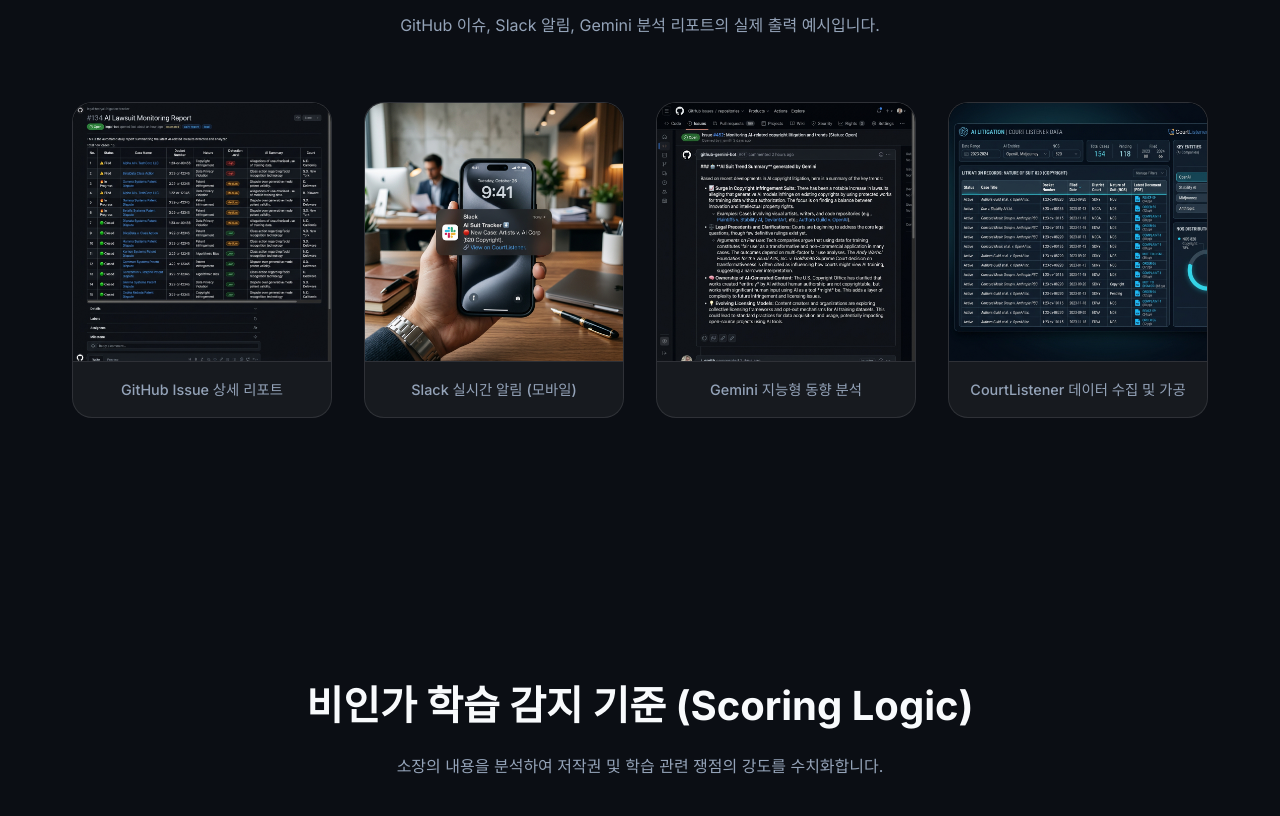
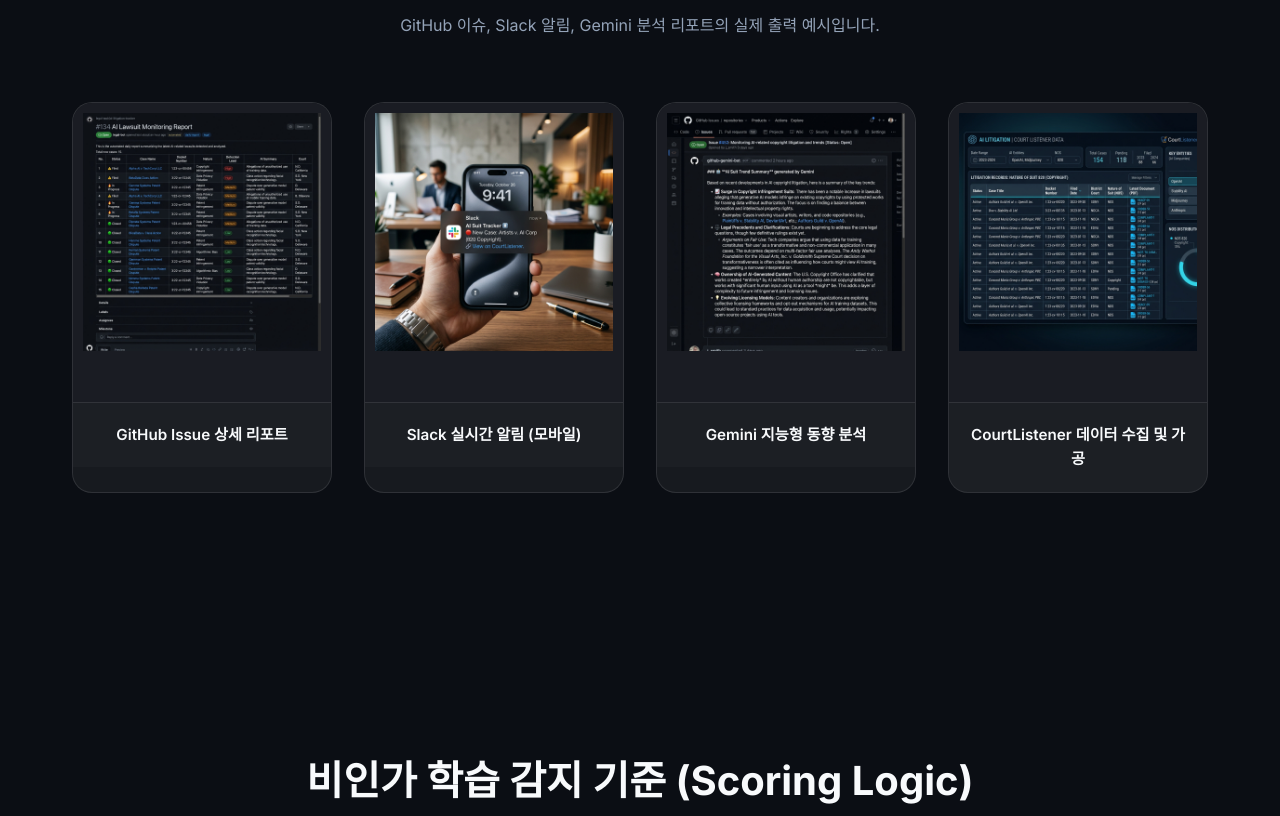
Before and after one commit to aigovsensing/ai-suit-tracker-v02, a plain HTML site: page docs/index.html in a window 1280 px wide. Shown: the part 2117-2933 px from the top of the page. Drawn offline with Linux system fonts and the light colour scheme.

Commit message:
docs: fix broken image paths and enhance App Preview design
Signed-off-by: Geunsik Lim <leemgs@gmail.com>

```diff
--- a/docs/css/style.css
+++ b/docs/css/style.css
@@ -223,29 +223,33 @@
 
 .gallery-img-wrapper {
     width: 100%;
-    aspect-ratio: 1 / 1;
+    height: 300px; /* Fixed height for consistency in grid */
     overflow: hidden;
-    background: #000;
+    background: #1a1c23;
+    position: relative;
+    border-bottom: 1px solid var(--border-color);
 }
 
 .gallery-img-wrapper img {
     width: 100%;
     height: 100%;
-    object-fit: cover;
+    object-fit: contain; /* Changed from cover to contain to show full screenshot */
+    object-position: top;
     transition: transform 0.5s ease;
+    padding: 10px; /* Space for the "contain" effect to look like a frame */
 }
 
 .gallery-item:hover img {
-    transform: scale(1.05);
+    transform: scale(1.02);
 }
 
 .gallery-caption {
-    padding: 1rem;
+    padding: 1.25rem;
     text-align: center;
-    font-size: 0.9rem;
-    font-weight: 500;
-    color: var(--text-secondary);
-    border-top: 1px solid var(--border-color);
+    font-size: 0.95rem;
+    font-weight: 600;
+    color: var(--text-primary);
+    background: rgba(255, 255, 255, 0.02);
 }
 
 /* Detection Levels */
@@ -369,6 +373,20 @@
     overflow-x: auto;
 }
 
+.setup-img-container {
+    margin: 2rem auto 4rem;
+    max-width: 900px;
+    border-radius: 16px;
+    overflow: hidden;
+    border: 1px solid var(--border-color);
+    box-shadow: 0 20px 40px rgba(0,0,0,0.4);
+}
+
+.setup-img {
+    width: 100%;
+    display: block;
+}
+
 /* Footer */
 footer {
     padding: 4rem 0;
--- a/docs/index.html
+++ b/docs/index.html
@@ -67,25 +67,25 @@
             <div class="gallery-grid">
                 <div class="gallery-item">
                     <div class="gallery-img-wrapper">
-                        <img src="../img/github_issue.png" alt="GitHub Issue Report">
+                        <img src="img/github_issue.png" alt="GitHub Issue Report">
                     </div>
                     <div class="gallery-caption">GitHub Issue 상세 리포트</div>
                 </div>
                 <div class="gallery-item">
                     <div class="gallery-img-wrapper">
-                        <img src="../img/slack_mobile.png" alt="Slack Mobile Notification">
+                        <img src="img/slack_mobile.png" alt="Slack Mobile Notification">
                     </div>
                     <div class="gallery-caption">Slack 실시간 알림 (모바일)</div>
                 </div>
                 <div class="gallery-item">
                     <div class="gallery-img-wrapper">
-                        <img src="../img/gemini_report.png" alt="Gemini Trend Summary">
+                        <img src="img/gemini_report.png" alt="Gemini Trend Summary">
                     </div>
                     <div class="gallery-caption">Gemini 지능형 동향 분석</div>
                 </div>
                 <div class="gallery-item">
                     <div class="gallery-img-wrapper">
-                        <img src="../img/courtlistener_data.png" alt="CourtListener Data Extraction">
+                        <img src="img/courtlistener_data.png" alt="CourtListener Data Extraction">
                     </div>
                     <div class="gallery-caption">CourtListener 데이터 수집 및 가공</div>
                 </div>
@@ -185,6 +185,9 @@
                 <h2>Getting Started</h2>
                 <p>GitHub Secrets 및 Variables 설정만으로 즉시 운영이 가능합니다.</p>
             </div>
+            <div class="setup-img-container">
+                <img src="img/actions-secret-variable.png" alt="GitHub Actions Secrets Setup" class="setup-img">
+            </div>
             <div class="code-window">
                 <div class="code-header">
                     <div class="dot dot-red"></div>
```
Also changed, not shown: docs/img/actions-secret-variable.png (added), docs/img/courtlistener_data.png (added), docs/img/gemini_report.png (added), docs/img/github_issue.png (added), docs/img/slack_mobile.png (added).
